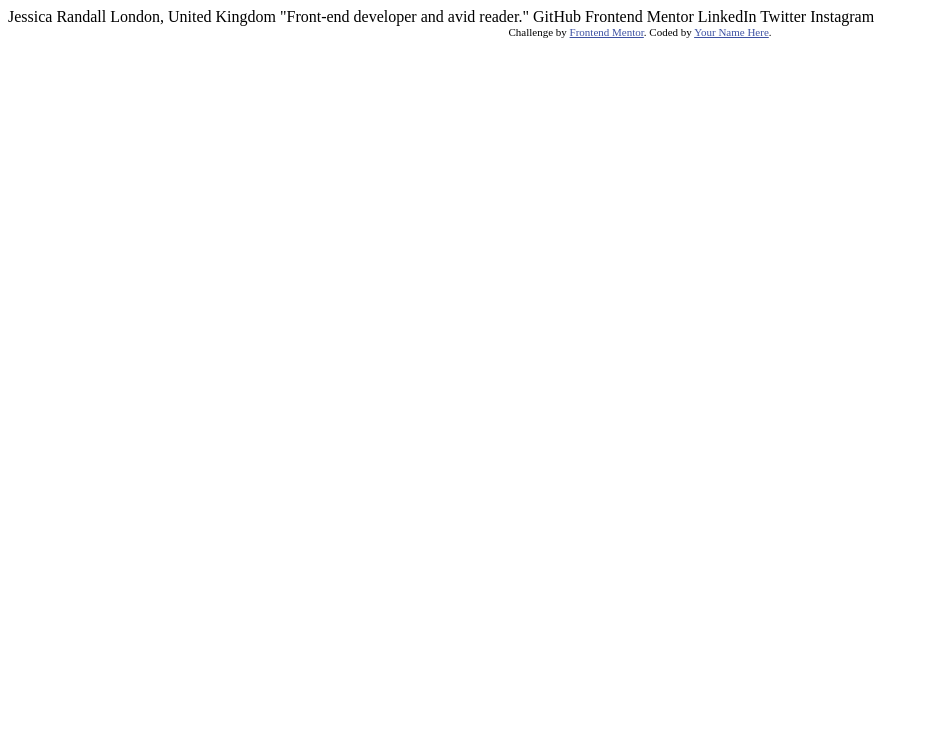
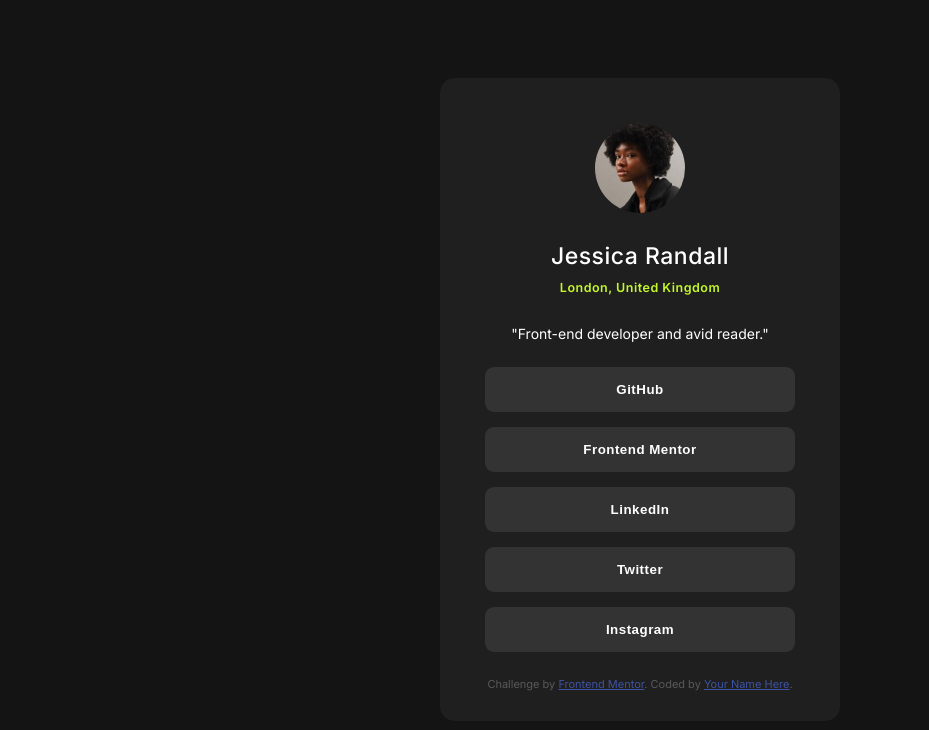
Before and after one commit to EoJinChoi/social-links-profile-main, a plain HTML site: page index.html in a window 1280 px wide. Shown: the whole page, without its empty margins (0-929 px from the left). Drawn offline with Linux system fonts and the light colour scheme.

Commit message:
design page

```diff
--- a/index.html
+++ b/index.html
@@ -2,33 +2,38 @@
 <html lang="en">
 <head>
   <meta charset="UTF-8">
-  <meta name="viewport" content="width=device-width, initial-scale=1.0"> <!-- displays site properly based on user's device -->
+  <meta name="viewport" content="width=device-width, initial-scale=1.0">
+  <link rel="icon" type="image/png" sizes="32x32" href="./assets/images/favicon-32x32.png">
+  <link rel="stylesheet" href="./style.css">
+  <link rel="preconnect" href="https://fonts.googleapis.com">
+  <link rel="preconnect" href="https://fonts.gstatic.com" crossorigin>
+  <link href="https://fonts.googleapis.com/css2?family=Inter:ital,opsz,wght@0,14..32,100..900;1,14..32,100..900&display=swap" rel="stylesheet">
 
-  <link rel="icon" type="image/png" sizes="32x32" href="./assets/images/favicon-32x32.png">
 
   <title>Frontend Mentor | Social links profile</title>
-
-  <!-- Feel free to remove these styles or customise in your own stylesheet 👍 -->
-  <style>
-    .attribution { font-size: 0.6875rem; text-align: center; }
-    .attribution a { color: hsl(228, 45%, 44%); }
-  </style>
 </head>
 <body>
+  <main>
+    <div class="info">
+      <img src="./assets/images/avatar-jessica.jpeg" alt="Jessica">
 
-  Jessica Randall
-  London, United Kingdom
-  "Front-end developer and avid reader."
+      <h1>Jessica Randall</h1>
+      <h4>London, United Kingdom</h4>
+      <p>"Front-end developer and avid reader."</p>
+    </div>
 
-  GitHub
-  Frontend Mentor
-  LinkedIn
-  Twitter
-  Instagram
+    <div class="buttons">
+      <button>GitHub</button>
+      <button>Frontend Mentor</button>
+      <button>LinkedIn</button>
+      <button>Twitter</button>
+      <button>Instagram</button>
+    </div>
 
-  <footer class="attribution">
-    Challenge by <a href="https://www.frontendmentor.io?ref=challenge">Frontend Mentor</a>.
-    Coded by <a href="#">Your Name Here</a>.
-  </footer>
+    <footer class="attribution">
+      Challenge by <a href="https://www.frontendmentor.io?ref=challenge">Frontend Mentor</a>.
+      Coded by <a href="#">Your Name Here</a>.
+    </footer>
+  </main>
 </body>
 </html>
--- /dev/null
+++ b/style.css
@@ -0,0 +1,89 @@
+.attribution {
+    font-size: 0.6875rem;
+    text-align: center;
+    color: hsl(0, 0%, 35%);
+}
+.attribution a { color: hsl(228, 45%, 44%); }
+
+body {
+    background-color: hsl(0, 0%, 8%);
+    display: flex;
+    justify-content: center;
+    align-items: center;
+    padding: 70px;
+    font-family: "Inter", sans-serif;
+}
+
+main {
+    background-color: hsl(0, 0%, 12%);
+    max-width: 736px;
+    padding: 45px;
+    padding-bottom: 30px;
+    border-radius: 15px;
+    text-align: center;
+}
+
+/* .info {
+    display: flex;
+    flex-direction: column;
+    gap: 4px;
+} */
+img
+{
+    border-radius: 50%;
+    width: 90px;
+    height: 90px;
+}
+
+h1 {
+    color: white;
+    font-weight: 500;
+    font-size: 23px;
+    margin-top: 25px;
+    margin-bottom: 0;
+}
+
+h4 {
+    color: hsl(75, 94%, 57%);
+    font-size: 12.5px;
+    font-weight: 600;
+    margin-top: 10px;
+    margin-bottom: 30px;
+}
+
+h1,h4{letter-spacing: 0.5px;}
+
+p {
+    color: white;
+    font-size: 14px;
+}
+
+.buttons {
+    display: flex;
+    flex-direction: column;
+    margin-top: 25px;
+    margin-bottom: 10px;
+    align-items: center;
+}
+
+button {
+    background-color: hsl(0, 0%, 20%);
+    color: white;
+    margin-bottom: 15px;
+    padding: 17px;
+    font-weight: 600;
+    border-radius: 9px;
+    width: 310px;
+    height: 45px;
+    display: flex;
+    justify-content: center;
+    align-items: center;
+    border: none;
+    letter-spacing: 0.5px;
+}
+
+button:hover {
+    background-color: hsl(75, 94%, 57%);
+    color: hsl(0, 0%, 12%);
+    cursor: pointer;
+}
```
